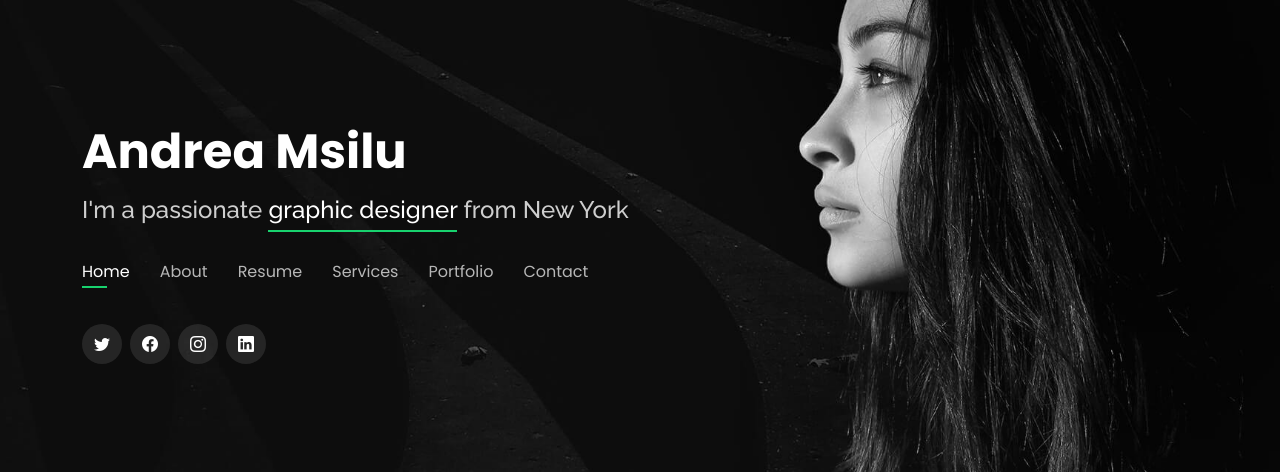
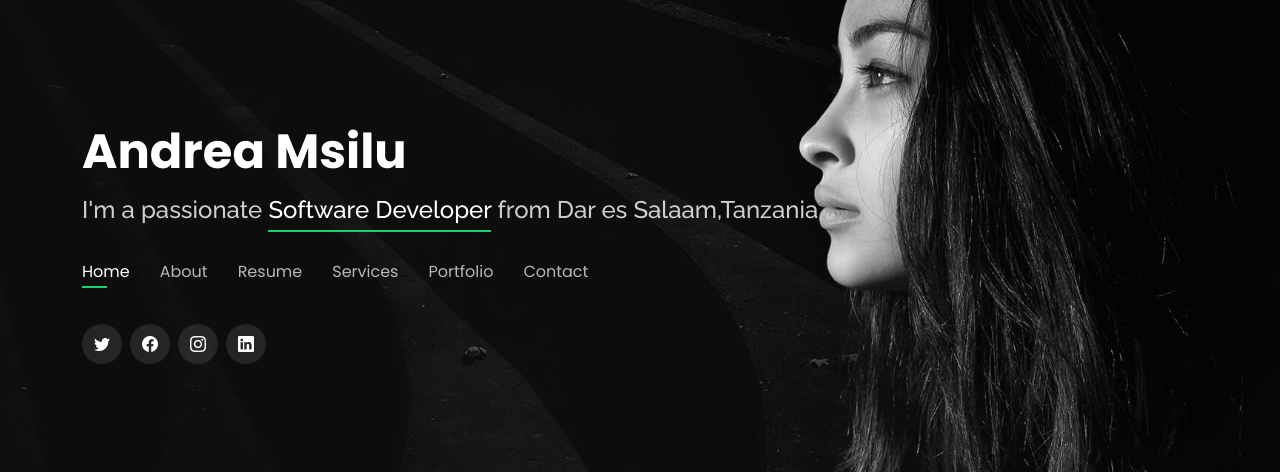
Before and after one commit to andreamsilu/andreamsilu.github.io, a PHP site: page / in a window 1280 px wide. Shown: the part 154-626 px from the top of the page. Run offline with PHP 8.4, Linux system fonts and the light colour scheme.

```diff
--- a/inc/header.php
+++ b/inc/header.php
@@ -5,7 +5,7 @@
   <meta charset="utf-8">
   <meta content="width=device-width, initial-scale=1.0" name="viewport">
 
-  <title>Personal Bootstrap Template</title>
+  <title>Personal Website</title>
   <meta content="" name="description">
   <meta content="" name="keywords">
 
--- a/index.html
+++ b/index.html
@@ -5,13 +5,13 @@
   <meta charset="utf-8">
   <meta content="width=device-width, initial-scale=1.0" name="viewport">
 
-  <title>Personal Bootstrap Template</title>
+  <title>Personal Website</title>
   <meta content="" name="description">
   <meta content="" name="keywords">
 
   <!-- Favicons -->
-  <link href="assets/img/favicon.png" rel="icon">
-  <link href="assets/img/apple-touch-icon.png" rel="apple-touch-icon">
+  <link href="assets/img/me.jpeg" rel="icon">
+  <link href="assets/img/me.jpeg" rel="apple-touch-icon">
 
   <!-- Google Fonts -->
   <link href="https://fonts.googleapis.com/css?family=Open+Sans:300,300i,400,400i,600,600i,700,700i|Raleway:300,300i,400,400i,500,500i,600,600i,700,700i|Poppins:300,300i,400,400i,500,500i,600,600i,700,700i" rel="stylesheet">
@@ -45,7 +45,7 @@
       <h1><a href="index.html">Andrea Msilu</a></h1>
       <!-- Uncomment below if you prefer to use an image logo -->
       <!-- <a href="index.html" class="mr-auto"><img src="assets/img/logo.png" alt="" class="img-fluid"></a> -->
-      <h2>I'm a passionate <span>graphic designer</span> from New York</h2>
+      <h2>I'm a passionate <span>Software Developer</span> from Dar es Salaam,Tanzania</h2>
 
       <nav id="navbar" class="navbar">
         <ul>
@@ -85,7 +85,7 @@
           <img src="assets/img/me.jpg" class="img-fluid" alt="">
         </div>
         <div class="col-lg-8 pt-4 pt-lg-0 content" data-aos="fade-left">
-          <h3>UI/UX &amp; Graphic Designer</h3>
+          <h3> Software Develper&amp; UI/UX</h3>
           <p class="fst-italic">
             Lorem ipsum dolor sit amet, consectetur adipiscing elit, sed do eiusmod tempor incididunt ut labore et dolore
             magna aliqua.
@@ -93,17 +93,17 @@
           <div class="row">
             <div class="col-lg-6">
               <ul>
-                <li><i class="bi bi-chevron-right"></i> <strong>Birthday:</strong> <span>1 May 1995</span></li>
-                <li><i class="bi bi-chevron-right"></i> <strong>Website:</strong> <span>www.example.com</span></li>
-                <li><i class="bi bi-chevron-right"></i> <strong>Phone:</strong> <span>+123 456 7890</span></li>
-                <li><i class="bi bi-chevron-right"></i> <strong>City:</strong> <span>New York, USA</span></li>
+                <li><i class="bi bi-chevron-right"></i> <strong>Birthday:</strong> <span>21 May 1999</span></li>
+                <li><i class="bi bi-chevron-right"></i> <strong>Website:</strong> <a href="https://andreamsilu.github.io/"><span>andreamsilu.github.io</span></a></li>
+                <li><i class="bi bi-chevron-right"></i> <strong>Phone:</strong> <span>+255 7542 289 824</span></li>
+                <li><i class="bi bi-chevron-right"></i> <strong>City:</strong> <span>Dar es Salaam, Tanzania</span></li>
               </ul>
             </div>
             <div class="col-lg-6">
               <ul>
-                <li><i class="bi bi-chevron-right"></i> <strong>Age:</strong> <span>30</span></li>
-                <li><i class="bi bi-chevron-right"></i> <strong>Degree:</strong> <span>Master</span></li>
-                <li><i class="bi bi-chevron-right"></i> <strong>PhEmailone:</strong> <span>email@example.com</span></li>
+                <li><i class="bi bi-chevron-right"></i> <strong>Age:</strong> <span>24</span></li>
+                <li><i class="bi bi-chevron-right"></i> <strong>Degree:</strong> <span>Bachelor</span></li>
+                <li><i class="bi bi-chevron-right"></i> <strong>PhEmailone:</strong> <span>developermsilu@gmail.com</span></li>
                 <li><i class="bi bi-chevron-right"></i> <strong>Freelance:</strong> <span>Available</span></li>
               </ul>
             </div>
@@ -125,7 +125,7 @@
         <div class="col-lg-3 col-md-6">
           <div class="count-box">
             <i class="bi bi-emoji-smile"></i>
-            <span data-purecounter-start="0" data-purecounter-end="232" data-purecounter-duration="1" class="purecounter"></span>
+            <span data-purecounter-start="0" data-purecounter-end="23" data-purecounter-duration="1" class="purecounter"></span>
             <p>Happy Clients</p>
           </div>
         </div>
@@ -133,7 +133,7 @@
         <div class="col-lg-3 col-md-6 mt-5 mt-md-0">
           <div class="count-box">
             <i class="bi bi-journal-richtext"></i>
-            <span data-purecounter-start="0" data-purecounter-end="521" data-purecounter-duration="1" class="purecounter"></span>
+            <span data-purecounter-start="0" data-purecounter-end="21" data-purecounter-duration="1" class="purecounter"></span>
             <p>Projects</p>
           </div>
         </div>
@@ -141,7 +141,7 @@
         <div class="col-lg-3 col-md-6 mt-5 mt-lg-0">
           <div class="count-box">
             <i class="bi bi-headset"></i>
-            <span data-purecounter-start="0" data-purecounter-end="1463" data-purecounter-duration="1" class="purecounter"></span>
+            <span data-purecounter-start="0" data-purecounter-end="1024" data-purecounter-duration="1" class="purecounter"></span>
             <p>Hours Of Support</p>
           </div>
         </div>
```
Also changed, not shown: assets/img/me.jpeg (added).
